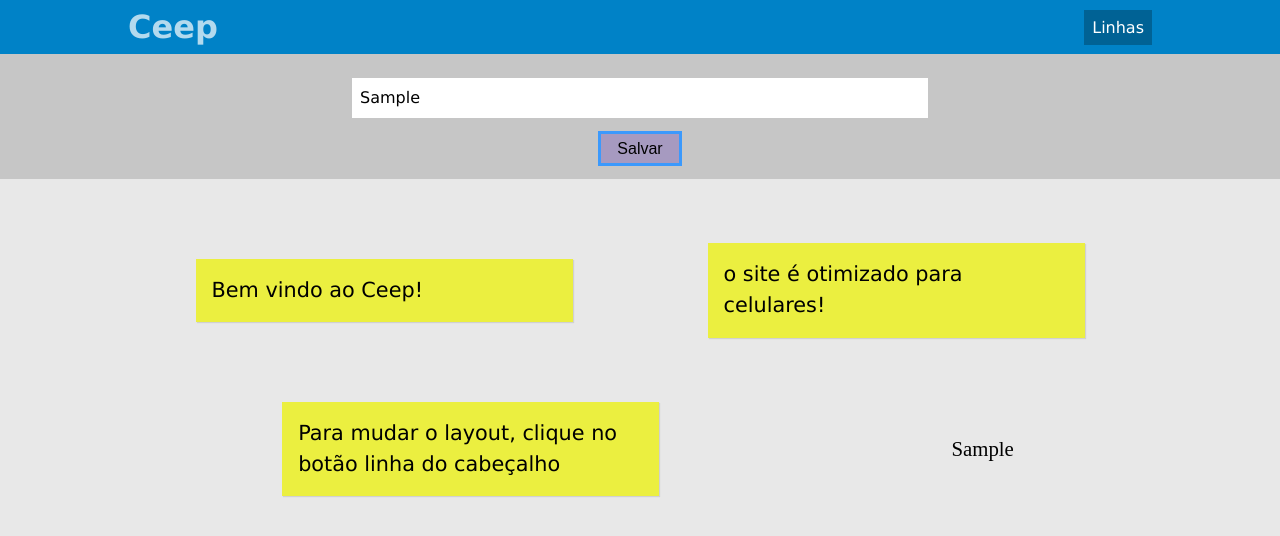
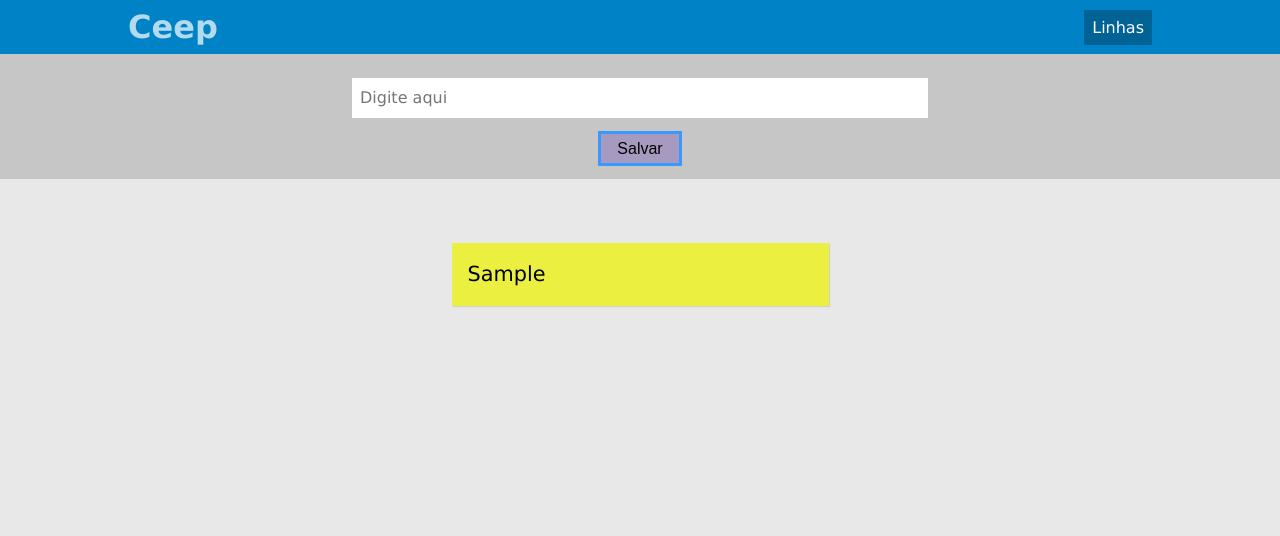
Before and after one commit to math97/CursoCaelum-Webapp-js, a plain HTML site: page ceep/index.html in a window 1280 px wide. Both pictures are taken after typing "Sample" into the empty fields and a click on the input "Salvar". Drawn offline with nearby package versions, Linux system fonts and the light colour scheme.

Commit message:
atribuindo eventos aos cartões

```diff
--- a/ceep/index.html
+++ b/ceep/index.html
@@ -48,7 +48,7 @@
 
     <section class="container mural" style="font-size: 1.3rem;">
 
-      <article id="cartao_1" class="cartao" tabindex="0">
+<!--       <article id="cartao_1" class="cartao" tabindex="0">
         <div class="opcoesDoCartao">
           <button class="opcoesDoCartao-remove opcoesDoCartao-opcao" tabindex="0">
             <svg><use xlink:href="#iconeRemover"></use></svg>
@@ -132,7 +132,7 @@
           </label>
         </div>
         <p class="cartao-conteudo" contenteditable tabindex="0">Para mudar o layout, clique no botão linha do cabeçalho</p>
-      </article>
+      </article> -->
 
     </section>
 
--- a/ceep/js/formNovoCartao.js
+++ b/ceep/js/formNovoCartao.js
@@ -1,37 +1,132 @@
-;(function(){
-    const form=document.querySelector('.formNovoCartao')
+; (function () {
+    const form = document.querySelector('.formNovoCartao')
+
+    let cartoes = document.querySelectorAll('.cartao')
 
     form.classList.remove('no-js')
 
-    form.addEventListener('submit',(event)=>{
+    let contador = cartoes.length;
+
+    form.addEventListener('submit', (event) => {
         event.preventDefault();
 
 
-        const textarea= form.querySelector('.formNovoCartao-conteudo');
-        const value=textarea.value.trim();
-        const isTextAreaVazio=value=="";
+        const textarea = form.querySelector('.formNovoCartao-conteudo');
+        const value = textarea.value.trim();
+        const isTextAreaVazio = value == "";
 
 
 
-        if(isTextAreaVazio){
+
+        if (isTextAreaVazio) {
             //cria elemento e adiciona classe
-            const msgErroEl= document.createElement('h3')
+            const msgErroEl = document.createElement('h3')
             msgErroEl.classList.add('formNovoCartao-msg')
 
             //passa um valor e insere elemento no html
-            msgErroEl.textContent="Preencha algo"
-            textarea.insertAdjacentElement('afterend',msgErroEl)
+            msgErroEl.textContent = "Preencha algo"
+            textarea.insertAdjacentElement('afterend', msgErroEl)
 
-            msgErroEl.addEventListener('animationend',function(){
+            msgErroEl.addEventListener('animationend', function () {
                 this.remove()
             })
-        }else{
+        } else {
 
             const cartao = document.createElement('article');
-            cartao.classList.add('.cartao')
-            cartao.textContent=value
+            cartao.classList.add('cartao');
 
-            document.querySelector('.mural').insertAdjacentElement('beforeend',cartao)
+            //cartao.setAttribute('tabindex',0);
+            cartao.tabIndex=0;
+
+            //cartao.textContent=value; não é mais utilizado pq o inner vai sobrepor
+
+
+/*             cartoes.forEach(card => {
+                contador += 1
+            }); */
+
+            contador+=1;
+
+          //cartao.setAttribute('id',`cartao${contador}`);
+            cartao.id=`cartao${contador}`;
+
+            cartao.innerHTML = ` <div class="opcoesDoCartao">
+            <button class="opcoesDoCartao-remove opcoesDoCartao-opcao" tabindex="0">
+              <svg><use xlink:href="#iconeRemover"></use></svg>
+            </button>
+
+            <input type="radio" name="corDoCartao${contador}" value="#EBEF40" id="corPadrão-cartao${contador}" class="opcoesDoCartao-radioTipo" checked>
+            <label for="corPadrão-cartao${contador}" class="opcoesDoCartao-tipo opcoesDoCartao-opcao" style="color: #EBEF40;" tabindex="0">
+              Padrão
+            </label>
+
+            <input type="radio" name="corDoCartao${contador}" value="#F05450" id="corImportante-cartao${contador}" class="opcoesDoCartao-radioTipo">
+            <label for="corImportante-cartao${contador}" class="opcoesDoCartao-tipo opcoesDoCartao-opcao" style="color: #F05450;" tabindex="0">
+              Importante
+            </label>
+
+            <input type="radio" name="corDoCartao${contador}" value="#92C4EC" id="corTarefa-cartao${contador}" class="opcoesDoCartao-radioTipo">
+            <label for="corTarefa-cartao${contador}" class="opcoesDoCartao-tipo opcoesDoCartao-opcao" style="color: #92C4EC;" tabindex="0">
+              Tarefa
+            </label>
+
+            <input type="radio" name="corDoCartao${contador}" value="#76EF40" id="corInspiração-cartao${contador}" class="opcoesDoCartao-radioTipo">
+            <label for="corInspiração-cartao${contador}" class="opcoesDoCartao-tipo opcoesDoCartao-opcao" style="color: #76EF40;" tabindex="0">
+              Inspiração
+            </label>
+          </div>
+          <p class="cartao-conteudo" contenteditable tabindex="0">${value}</p>`
+
+            cartao.addEventListener('focusin', (evento) => {
+                // console.log(evento)
+                cartao.classList.add('cartao--focado')
+            })
+
+            //focusout
+            cartao.addEventListener('focusout', (evento) => {
+                // console.log(evento)
+                cartao.classList.remove('cartao--focado')
+
+            })
+            //change nas cores
+            cartao.addEventListener('change', function mudaCor(event) {
+                /*         console.log(event) mostra o event
+                        console.log(event.target) onde comecou a bolha do evento */
+                const elementoSelecionado = event.target
+                const isRadioTipo = elementoSelecionado.classList.contains('opcoesDoCartao-radioTipo')
+                //cartao.style.backgroundColor = isRadioTipo?elementoSelecionado.value:null nao pode ser ternário pois outra imput iria colocar coll nula
+                if (isRadioTipo) {
+                    cartao.style.backgroundColor = elementoSelecionado.value
+                }
+            })
+
+            cartao.addEventListener("keyup", function deixaClicarComEnter(event) {
+
+                if (event.target.classList.contains("opcoesDoCartao-opcao") && (event.key === 'Enter' || event.key === '')) {
+                    event.target.click()
+                    console.log(event.target)
+                }
+            })
+
+            cartao.addEventListener('click', (evento) => {
+
+                console.log(evento)
+                isTrash = evento.target.classList.contains('opcoesDoCartao-remove')
+                if (isTrash) {
+                    cartao.classList.add("cartao--some");
+                    cartao.addEventListener("transitionend", function () {
+                        this.remove()
+                    })
+                }
+
+            })
+
+
+            document.querySelector('.mural').insertAdjacentElement('beforeend', cartao);
+
+            form.reset();
+
+
 
 
 
```
